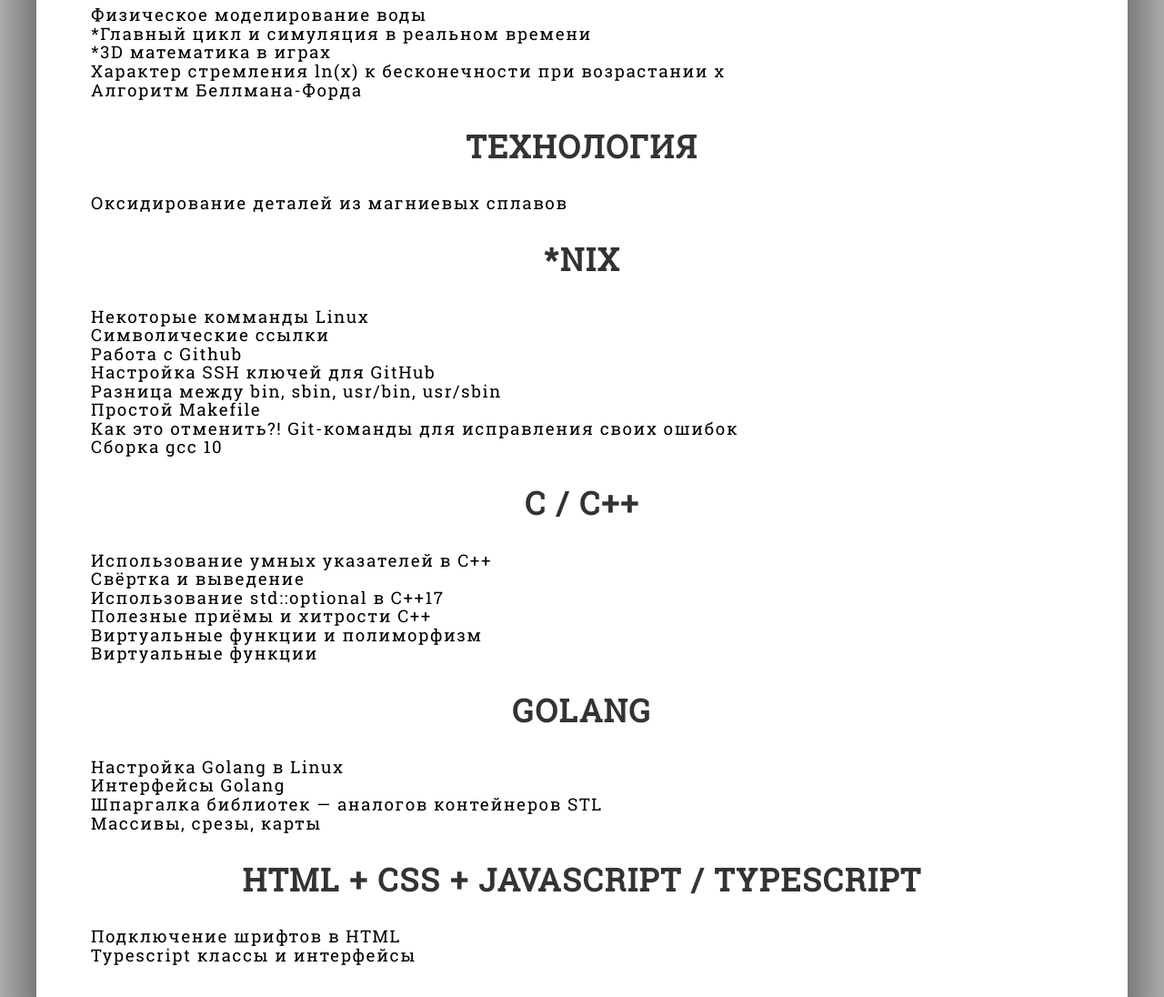
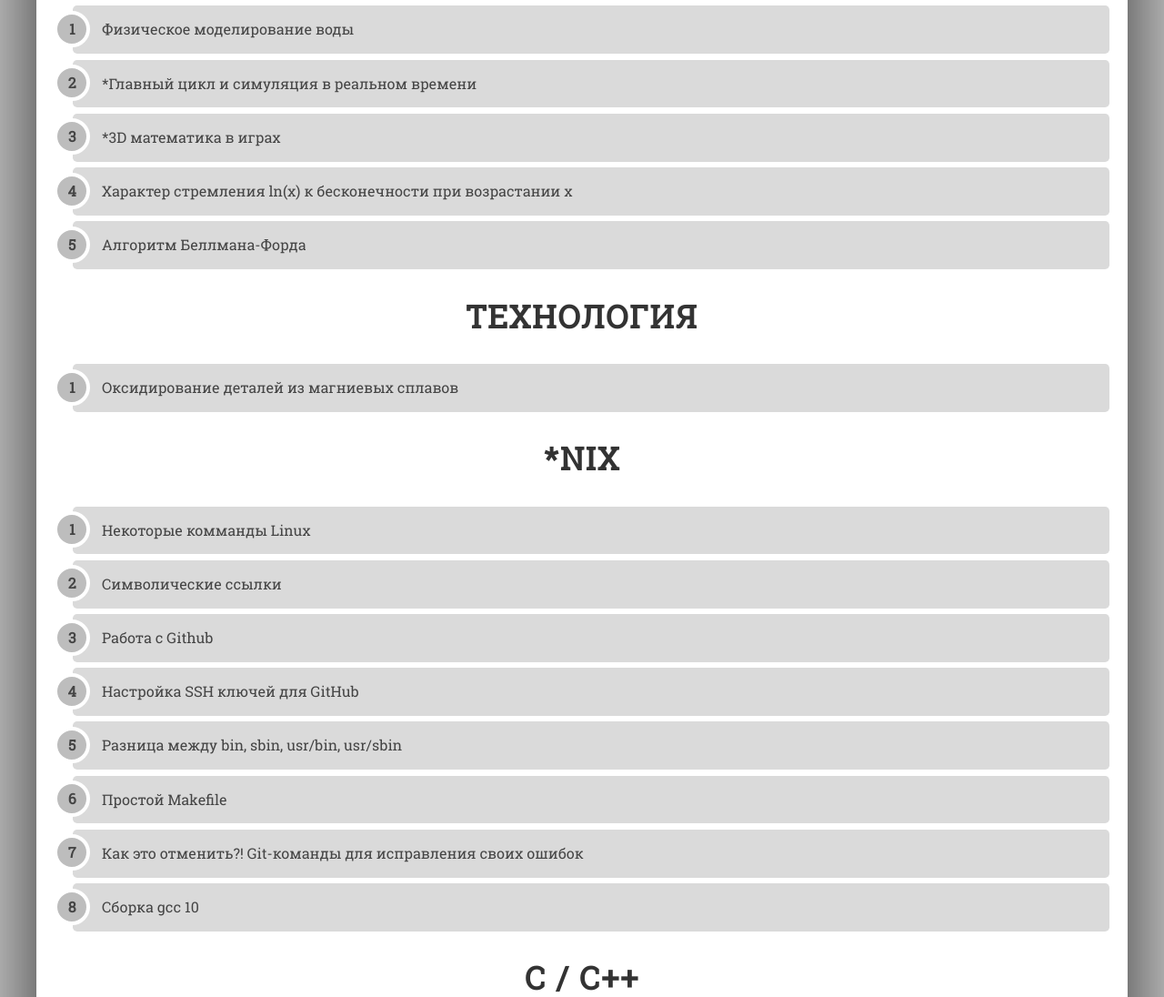
Before and after one commit to paveltrpn/paveltrpn.github.io, a plain HTML site: page index.html in a window 1280 px wide. Shown: the part 200-1296 px from the top of the page at 91% size. Drawn offline with Linux system fonts and the light colour scheme.

Commit message:
add html tips page, improve list style

```diff
--- /dev/null
+++ b/css/round_list.css
@@ -0,0 +1,42 @@
+.rounded {
+    counter-reset: li;
+    list-style: none;
+    /* font: 14px "Trebuchet MS", "Lucida Sans";
+    text-shadow: 0 1px 0 rgba(255,255,255,.5);*/
+}
+
+.rounded a {
+    position: relative;
+    display: block;
+    padding: 1.0em .4em 1.0em 2em;
+    margin: .4em 0;
+    background: rgb(218, 218, 218);
+    color: #444;
+    text-decoration: none;
+    border-radius: .3em;
+    transition: .3s ease-out;
+}
+
+.rounded a:hover {background: #e9e9e9;}
+
+.rounded a:hover:before {transform: rotate(360deg);}
+
+/* положение цифр в кружке и самих кружков */
+.rounded a:before {
+
+    content: counter(li);
+    counter-increment: li;
+    position: absolute;
+    left: -1.3em;
+    top: 50%;
+    margin-top: -1.3em;
+    background: #bdbdbd;
+    height: 2em;
+    width: 2em;
+    line-height: 2em;
+    border: .3em solid white;
+    text-align: center;
+    font-weight: bold;
+    border-radius: 2em;
+    transition: all .3s ease-out;
+}
--- a/index.html
+++ b/index.html
@@ -4,10 +4,9 @@
         <title>Note Book</title>
         <meta charset="utf-8">
         <link rel="stylesheet" href="css/style.css">
+        <link rel="stylesheet" href="css/round_list.css">
     </head>
     <body>
-
-
         <div class="A4">
             <div style="background-color:#333;">
                 <br>
@@ -22,25 +21,27 @@
             </p>
 
             <p class="link">
-                <a href="algorithm/fizicheskoye_modelirovanie_vody.html">
+                <ol class="rounded">
+                <a href="algorithm/fizicheskoye_modelirovanie_vody.html" style="width: 95%;">
                     Физическое моделирование воды
                 </a>
-                <br>
-                <a href="algorithm/game_loop.html">
+
+                <a href="algorithm/game_loop.html" style="width: 95%;">
                     *Главный цикл и симуляция в реальном времени
                 </a>
-                <br>
-                <a href="algorithm/3D_math.html">
+
+                <a href="algorithm/3D_math.html" style="width: 95%;">
                     *3D математика в играх
                 </a>
-                <br>
-                <a href="algorithm/log_x_pursuit_to_inf.html">
+
+                <a href="algorithm/log_x_pursuit_to_inf.html" style="width: 95%;">
                     Характер стремления ln(x) к бесконечности при возрастании x
                 </a>
-                <br>
-                <a href="algorithm/Bellman_Ford_Algorithm.html">
+
+                <a href="algorithm/Bellman_Ford_Algorithm.html" style="width: 95%;">
                     Алгоритм Беллмана-Форда
                 </a>
+                </ol>
             </p>
 
             <p class="section">
@@ -48,9 +49,11 @@
             </p>
 
             <p class="link">
-                <a href="technology/oksidirovaniye_magnievyh_detalye.html">
+                <ol class="rounded">
+                <a href="technology/oksidirovaniye_magnievyh_detalye.html" style="width: 95%;">
                     Оксидирование деталей из магниевых сплавов
                 </a>
+                </ol>
             </p>
 
             <p class="section">
@@ -58,37 +61,39 @@
             </p>
 
             <p class="link">
-                <a href="nix/nix_cmd.html">
+                <ol class="rounded">
+                <a href="nix/nix_cmd.html" style="width: 95%;">
                     Некоторые комманды Linux
                 </a>
-                <br>
-                <a href="nix/sym_link.html">
+
+                <a href="nix/sym_link.html" style="width: 95%;">
                     Символические ссылки
                 </a>
-                <br>
-                <a href="nix/work_with_github.html">
+
+                <a href="nix/work_with_github.html" style="width: 95%;">
                     Работа с Github
                 </a>
-                <br>
-                <a href="nix/github_ssh_settings.html">
+
+                <a href="nix/github_ssh_settings.html" style="width: 95%;">
                     Настройка SSH ключей для GitHub
                 </a>
-                <br>
-                <a href="nix/raznitsa_mezdu_bin_sbin_itd.html">
+
+                <a href="nix/raznitsa_mezdu_bin_sbin_itd.html" style="width: 95%;">
                     Разница между bin, sbin, usr/bin, usr/sbin
                 </a>
-                <br>
-                <a href="nix/nix_simple_makefile.html">
+
+                <a href="nix/nix_simple_makefile.html" style="width: 95%;">
                     Простой Makefile
                 </a>
-                <br>
-                <a href="nix/oh_shit_git.html">
+
+                <a href="nix/oh_shit_git.html" style="width: 95%;">
                     Как это отменить?! Git-команды для исправления своих ошибок
                 </a>
-                <br>
-                <a href="nix/building_gcc_10_on_ubuntu_linux.html">
+
+                <a href="nix/building_gcc_10_on_ubuntu_linux.html" style="width: 95%;">
                     Сборка gcc 10
                 </a>
+                </ol>
             </p>
 
             <p class="section">
@@ -96,29 +101,31 @@
             </p>
 
             <p class="link">
-                <a href="cpp/smart_pointers.html">
+                <ol class="rounded">
+                <a href="cpp/smart_pointers.html" style="width: 95%;">
                     Использование умных указателей в C++
                 </a>
-                <br>
-                <a href="cpp/folding_cpp.html">
+
+                <a href="cpp/folding_cpp.html" style="width: 95%;">
                     Свёртка и выведение
                 </a>
-                <br>
-                <a href="cpp/using_std_optional.html">
+
+                <a href="cpp/using_std_optional.html" style="width: 95%;">
                     Использование std::optional в С++17
                 </a>
-                <br>
-                <a href="cpp/cpp_tips.html">
+
+                <a href="cpp/cpp_tips.html" style="width: 95%;">
                     Полезные приёмы и хитрости C++
                 </a>
-                <br>
-                <a href="cpp/cpp_virtual_functions.html">
+
+                <a href="cpp/cpp_virtual_functions.html" style="width: 95%;">
                     Виртуальные функции и полиморфизм
                 </a>
-                <br>
-                <a href="cpp/cpp_virtual_functions_2.html">
+
+                <a href="cpp/cpp_virtual_functions_2.html" style="width: 95%;">
                     Виртуальные функции
                 </a>
+                </ol>
             </p>
 
             <p class="section">
@@ -126,21 +133,23 @@
             </p>
 
             <p class="link">
-                <a href="golang/golang_install.html">
+                <ol class="rounded">
+                <a href="golang/golang_install.html" style="width: 95%;">
                     Настройка Golang в Linux
                 </a>
-                <br>
-                <a href="golang/golang_interfaces.html">
+
+                <a href="golang/golang_interfaces.html" style="width: 95%;">
                     Интерфейсы Golang
                 </a>
-                <br>
-                <a href="golang/golang_cpp_std_analogs.html">
+
+                <a href="golang/golang_cpp_std_analogs.html" style="width: 95%;">
                     Шпаргалка библиотек — аналогов контейнеров STL
                 </a>
-                <br>
-                <a href="golang/golang_arrays_slices_maps.html">
+
+                <a href="golang/golang_arrays_slices_maps.html" style="width: 95%;">
                     Массивы, срезы, карты
                 </a>
+                </ol>
             </p>
 
             <p class="section">
@@ -148,13 +157,15 @@
             </p>
 
             <p class="link">
-                <a href="web/html_font_connection.html">
+                <ol class="rounded">
+                <a href="web/html_font_connection.html" style="width: 95%;">
                     Подключение шрифтов в HTML
                 </a>
-                <br>
-                <a href="web/typescript_classes_interfaces.html">
+
+                <a href="web/typescript_classes_interfaces.html" style="width: 95%;">
                     Typescript классы и интерфейсы
                 </a>
+                </ol>
             </p>
 
             <br>
@@ -169,6 +180,10 @@
                     <a href="template.html" style="text-decoration: none;">
                         <span style="color: white;">&emsp;&emsp;Шаблон</span>
                     </a>
+
+                    <a href="html_tips.html" style="text-decoration: none;">
+                        <span style="color: white;">&emsp;&emsp;HTML tips</span>
+                    </a>
                 </p>
                 <br>
             </div>
```
Also changed, not shown: css/color_list.css (added, +31 -0 lines), css/rect_list.css (added, +50 -0 lines), html_tips.html (added, +60 -0 lines).
